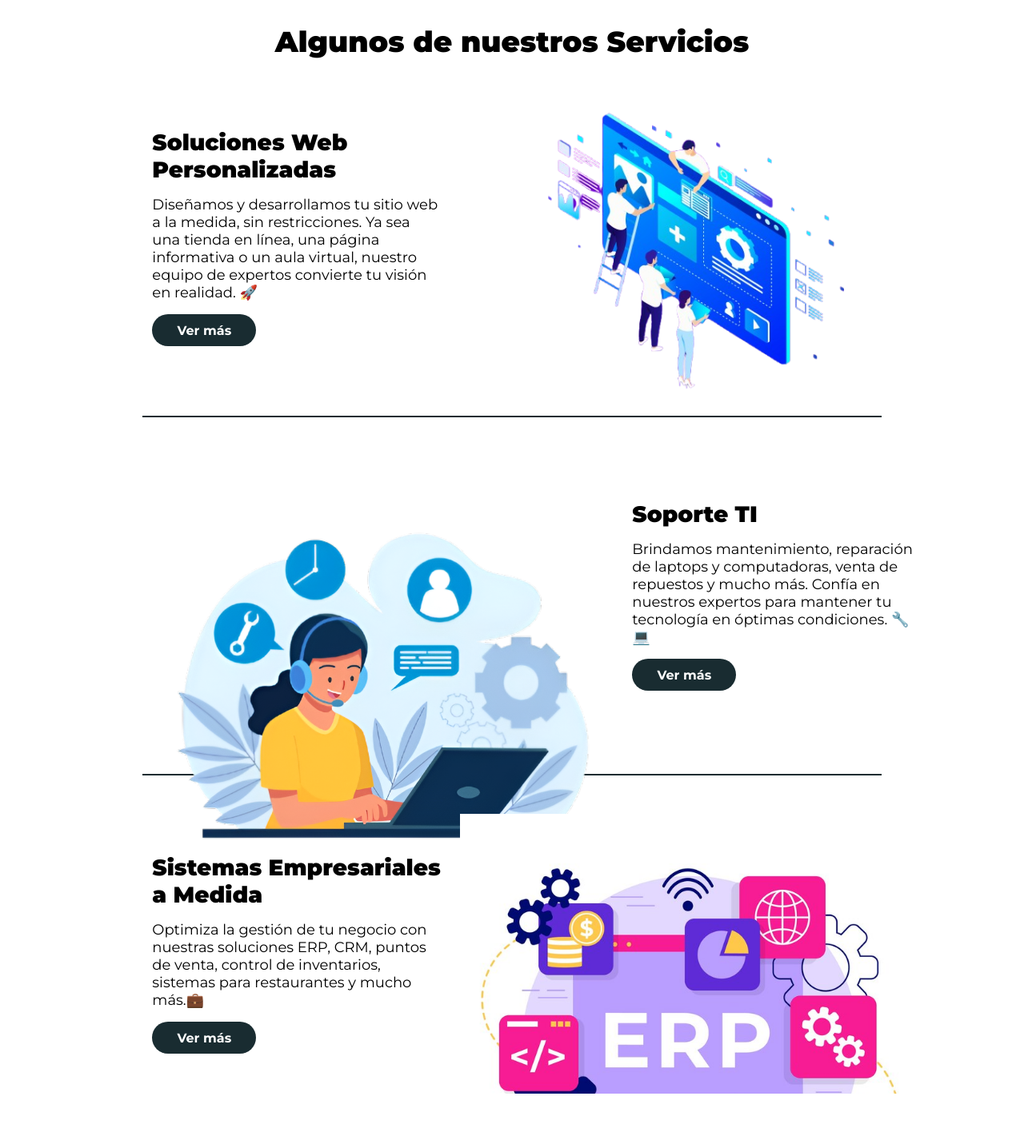
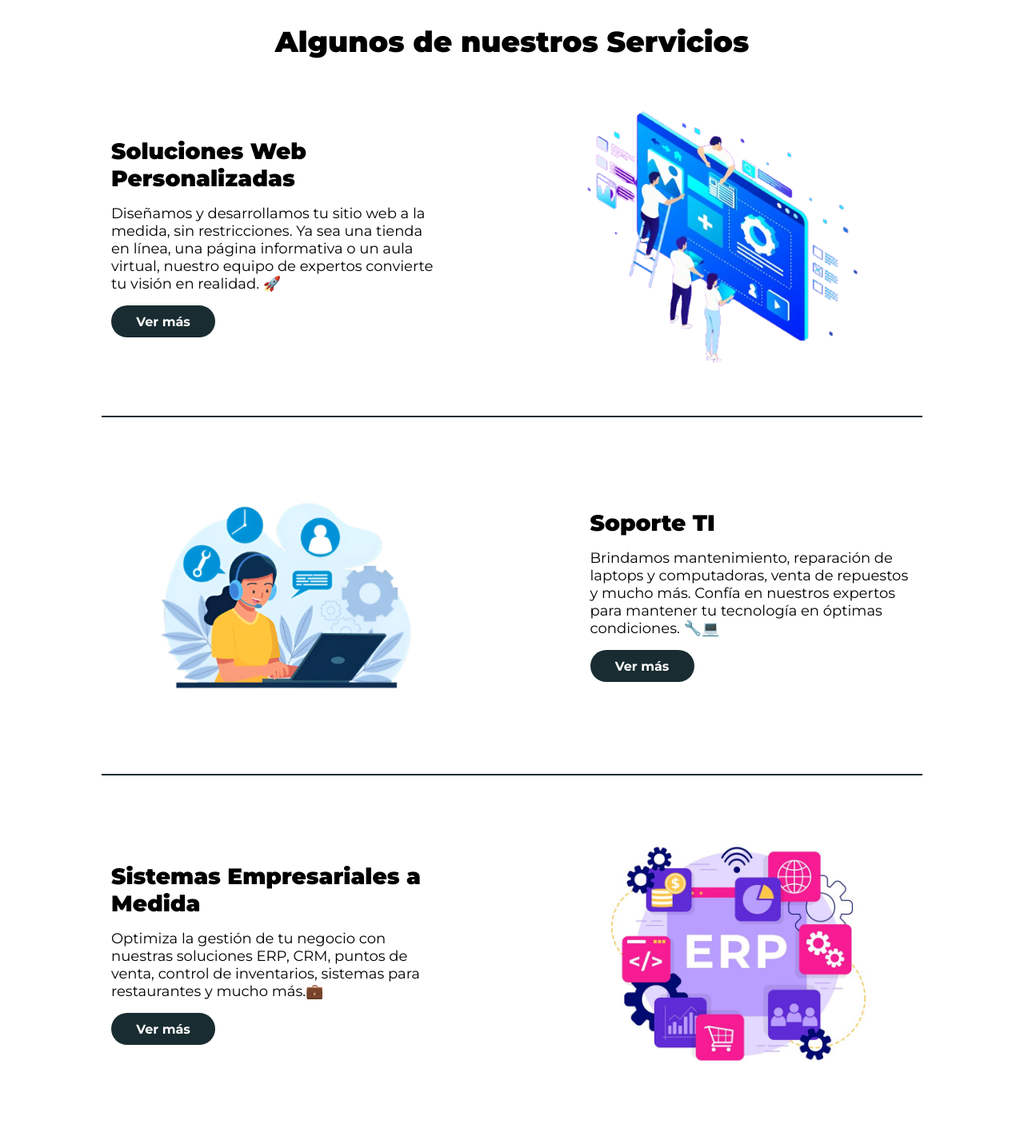
Before and after one commit to NoLimitSolutionsTI/NLSolutionsWeb, a React (Vite) app: page / in a window 1280 px wide. Shown: the part 680-2106 px from the top of the page at 80% size. Built offline with nearby package versions, Linux system fonts and the light colour scheme; what react-head would draw is missing.

Commit message:
avance de estilos bs home

```diff
--- a/src/pages/HomePage/homepage.jsx
+++ b/src/pages/HomePage/homepage.jsx
@@ -81,8 +81,8 @@
                     <p className='py-3'>Diseñamos y desarrollamos tu sitio web a la medida, sin restricciones. Ya sea una tienda en línea, una página informativa o un aula virtual, nuestro equipo de expertos convierte tu visión en realidad. 🚀</p>
                     <a href='/services' className='btn-details'>Ver más</a>
                 </div>
-                <div className={'media-image col-md-6 ms-md-auto m-sm-auto order-sm-0 order-md-1 d-flex'}>
-                    <img className={'img-fluid mx-auto'} src={solucionesWeb} alt="Imagen" />
+                <div className={'media-image col-md-6 ms-md-auto order-sm-0 order-md-1 d-flex'}>
+                    <img className={'img-fluid m-md-auto ms-lg-auto'} src={solucionesWeb} alt="Imagen" />
                 </div>
             </div>
             <div className={'row gx-4 py-5 flex-md-row flex-sm-column'}>
@@ -92,7 +92,7 @@
                     <a href='/services' className='btn-details'>Ver más</a>
                 </div>
                 <div className={'media-image order-sm-0 col-md-6 me-md-auto m-sm-auto d-flex'}>
-                    <img className={'img-fluid mx-auto'} src={soporteTI} alt="Imagen" />
+                    <img className={'img-fluid me-lg-auto'} src={soporteTI} alt="Imagen" />
                 </div>
             </div>
             <div className={'row gx-4 pt-5 flex-md-row flex-sm-column'}>
@@ -102,13 +102,13 @@
                     <a href='/services' className='btn-details'>Ver más</a>
                 </div>
                 <div className={'media-image col-md-6 ms-md-auto m-sm-auto order-sm-0 order-md-1 d-flex'}>
-                    <img className={'img-fluid mx-auto'} src={sistemaEmpresarial} alt="Imagen" />
+                    <img className={'img-fluid ms-lg-auto'} src={sistemaEmpresarial} alt="Imagen" />
                 </div>
             </div>
         </section>
         <section className={'short-us container-md'}>
             <div className={'row'}>
-                <div className='col-md-5 order-1 align-self-center mx-auto'>
+                <div className='col-md-5 order-1 align-self-center mx-auto mt-lg-0 mt-sm-4'>
                     <h2>Impulsamos tu negocio con tecnología</h2>
                     <p className='py-3'>Somos especialistas en desarrollo web, soporte TI y sistemas empresariales. Ofrecemos soluciones personalizadas para optimizar tu empresa y llevarla al siguiente nivel. ¡Hacemos tu visión realidad!🚀</p>
                     <a href='/contact' className='btn-details'>Hablemos</a>
--- a/src/styles/HomePage/homePage.scss
+++ b/src/styles/HomePage/homePage.scss
@@ -1,3 +1,4 @@
+@use '@/styles/variablesbs.scss' as bs;
 @use '@/styles/main.scss' as main;
 @import url('@/styles/components/Slider/sliderHome.scss');
 .services {
@@ -11,14 +12,17 @@
         width: 90%;
         margin: auto;
         flex-wrap: nowrap;
+        @media (max-width:1400px) {
+            width: 100%;
+        }
         @media (max-width:890px) {
-            width: 100%;
+            flex-wrap: wrap;
         }
         .media-text{
             h3{
                 font-size: var(--subsbtitle);
                 font-weight: 900;
-                @media (max-width: 890px) {
+                @media (max-width: #{map-get(bs.$grid-breakpoints, md)}) {
                     text-align: center;
                 }
             }
@@ -26,12 +30,12 @@
                 font-size: var(--text);
                 font-weight: 400;
                 color: #000;
-                @media (max-width: 890px) {
+                @media (max-width: #{map-get(bs.$grid-breakpoints, md)}) {
                     text-align: justify;
                 }
             }
             a{
-                @media (max-width: 890px) {
+                @media (max-width: #{map-get(bs.$grid-breakpoints, md)}) {
                     margin: 0 auto !important;
                 }
             }
@@ -40,12 +44,13 @@
             }
         }
         .media-image{
-            width: 100%;
-            max-width: 600px;
-            max-height: 350px;
+            height: 350px;
             img{
                 height: 100%;
-                object-fit: contain;
+                object-fit: cover;
+                @media (max-width: #{map-get(bs.$grid-breakpoints, md)}) {
+                    margin: 0 auto;
+                }
             }
         }
     }
@@ -55,11 +60,13 @@
 }
 
 .short-us{
-    background-color: #F3F3F3;
+    background-color: #707070;
     border-radius: 30px;
     padding: 0;
-    @media (max-width: 890px) {
+    @media (max-width: #{map-get(bs.$grid-breakpoints, md)}) {
         max-width: 100%;
+        padding: 2em 0;
+        border-radius: 0;
     }
     .row{
         >div{
@@ -79,6 +86,11 @@
                 background-color: #FFF;
                 color: main.$color-accent !important;
             }
+            @media (max-width: #{map-get(bs.$grid-breakpoints, md)}) {
+                width: 90%;
+                max-width: 690px;
+                margin: 0 auto;
+            }
         }
         .media{
             flex-shrink: 0;
@@ -86,7 +98,11 @@
             justify-content: center;
             align-items: center;
             height: 400px;
+            @media (max-width: #{map-get(bs.$grid-breakpoints, md)}) {
+                height: 300px;
+            }
             img{
+                width: 100%;
                 height: 100%;
                 object-fit: cover;
                 border-radius: 30px;
--- a/src/styles/variablesbs.scss
+++ b/src/styles/variablesbs.scss
@@ -1,6 +1,6 @@
 $body-color: #000;
 $grid-breakpoints: (
-    sm: 520px,
+    sm: 0px,
     md: 890px,
     lg: 1050px,
     xl: 1400px,
@@ -11,5 +11,4 @@
     lg: 1050px,
     xl: 1400px,
 );
-
 @import 'bootstrap/scss/bootstrap';
```
